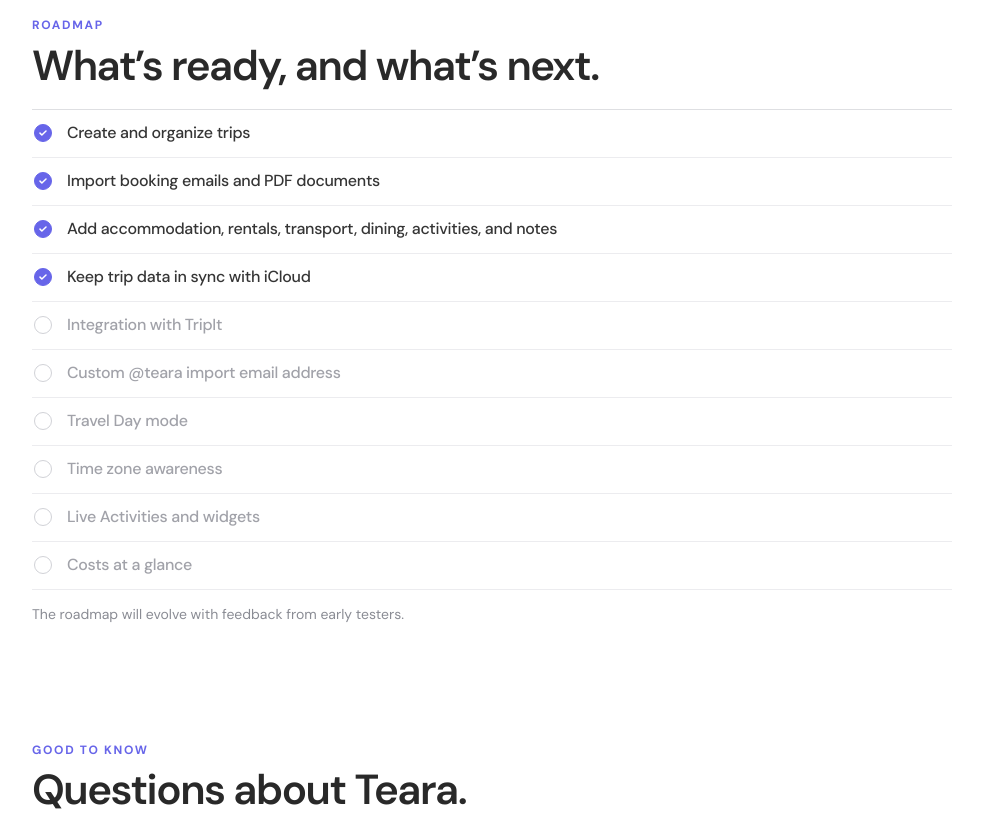
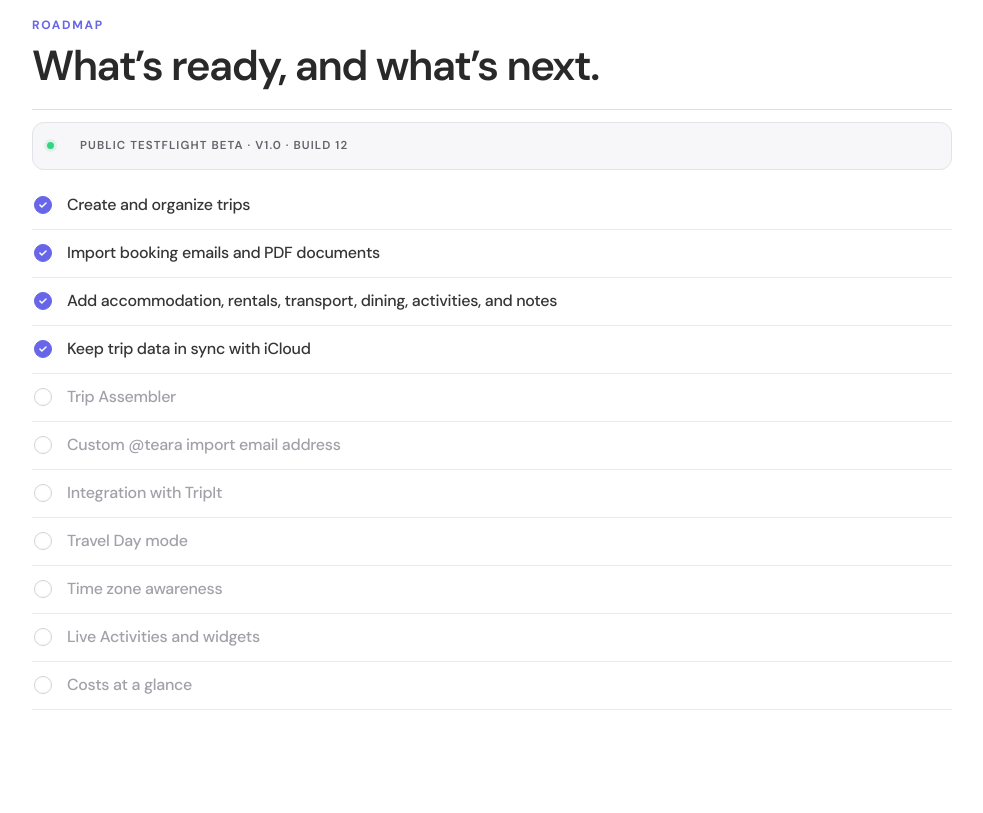
Before and after one commit to guymgn/teara-landing-page, a plain HTML site: page index.html in a window 1280 px wide. Shown: the part 1760-2573 px from the top of the page, without its empty margins (148-1131 px from the left). Drawn offline with nearby package versions, Linux system fonts and the light colour scheme.

Commit message:
Update beta roadmap and messaging

```diff
--- a/index.html
+++ b/index.html
@@ -189,6 +189,10 @@
         </header>
 
         <ul class="roadmap__list">
+          <li class="roadmap__item roadmap__item--beta" aria-label="Current status: Public TestFlight beta, version 1.0, build 12">
+            <span class="roadmap__status-dot" aria-hidden="true"></span>
+            <span class="roadmap__status-text">Public TestFlight beta · V1.0 · Build 12</span>
+          </li>
           <li class="roadmap__item roadmap__item--complete" aria-label="Available now: Create and organize trips">
             <span class="roadmap__check" aria-hidden="true">
               <svg viewBox="0 0 16 16"><path d="m4 8.2 2.5 2.5L12 5.4" /></svg>
@@ -213,13 +217,17 @@
             </span>
             <span>Keep trip data in sync with iCloud</span>
           </li>
-          <li class="roadmap__item" aria-label="Planned: Integration with TripIt">
+          <li class="roadmap__item" aria-label="Planned: Trip Assembler">
             <span class="roadmap__check" aria-hidden="true"></span>
-            <span>Integration with TripIt</span>
+            <span>Trip Assembler</span>
           </li>
           <li class="roadmap__item" aria-label="Planned: Custom at Teara import email address">
             <span class="roadmap__check" aria-hidden="true"></span>
             <span>Custom @teara import email address</span>
+          </li>
+          <li class="roadmap__item" aria-label="Planned: Integration with TripIt">
+            <span class="roadmap__check" aria-hidden="true"></span>
+            <span>Integration with TripIt</span>
           </li>
           <li class="roadmap__item" aria-label="Planned: Travel Day mode">
             <span class="roadmap__check" aria-hidden="true"></span>
@@ -238,8 +246,6 @@
             <span>Costs at a glance</span>
           </li>
         </ul>
-
-        <p class="roadmap__note">The roadmap will evolve with feedback from early testers.</p>
       </section>
 
       <section id="faq" class="faq section-reveal" aria-labelledby="faq-title">
@@ -268,6 +274,14 @@
           <details>
             <summary>Is my trip information private?</summary>
             <p>Booking emails are processed on your device. Your trip data syncs through your private iCloud account, and Teara does not read your inbox.</p>
+          </details>
+          <details>
+            <summary>Does booking import work on every supported device?</summary>
+            <p>Teara processes booking details directly on your device. The range of confirmations it can understand may vary by device, and support will continue to expand throughout the beta.</p>
+          </details>
+          <details>
+            <summary>Is Teara still evolving?</summary>
+            <p>Yes. Teara is actively growing during beta, with support for more trip building blocks, smoother ways to bring plans into your timeline, and new tools that make organizing a trip increasingly effortless.</p>
           </details>
           <details>
             <summary>How much will Teara cost?</summary>
--- a/styles.css
+++ b/styles.css
@@ -771,6 +771,8 @@ html[data-theme="dark"] {
 [data-theme="dark"] .roadmap__item--complete { color: #d9d9de; }
 [data-theme="dark"] .roadmap__check { border-color: #484952; background: #17181e; }
 [data-theme="dark"] .roadmap__item--complete .roadmap__check { border-color: #7776ff; background: #7776ff; }
+[data-theme="dark"] .roadmap__item--beta { border-color: #34353d; background: #17181e; }
+[data-theme="dark"] .roadmap__status-text { color: #b9bac3; }
 [data-theme="dark"] .roadmap__note { color: #858690; }
 [data-theme="dark"] .faq details > p a { color: #a5a4ff; }
 
@@ -1363,6 +1365,32 @@ html[data-theme="dark"] {
   stroke-linecap: round;
   stroke-linejoin: round;
   stroke-width: 2;
+}
+
+.roadmap__item--beta {
+  min-height: 48px;
+  margin: 12px 0;
+  padding: 11px 14px;
+  border: 1px solid #e2e3e7;
+  border-radius: 12px;
+  background: #f7f7f9;
+}
+
+.roadmap__status-dot {
+  width: 7px;
+  height: 7px;
+  border-radius: 50%;
+  background: #32d583;
+  box-shadow: 0 0 0 3px rgb(50 213 131 / 12%);
+}
+
+.roadmap__status-text {
+  color: #62636b;
+  font-size: 0.72rem;
+  font-weight: 600;
+  letter-spacing: 0.095em;
+  line-height: 1.4;
+  text-transform: uppercase;
 }
 
 .roadmap__note {
```
